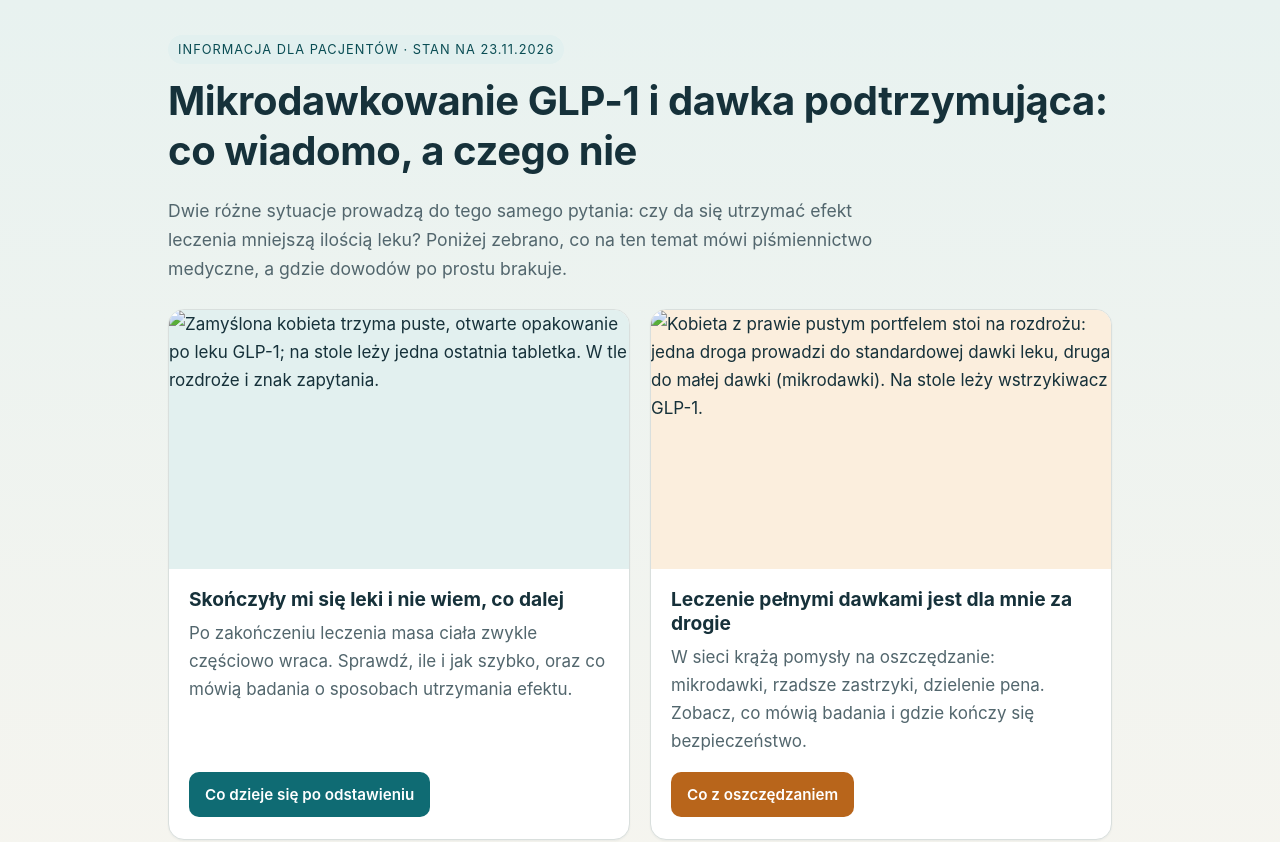
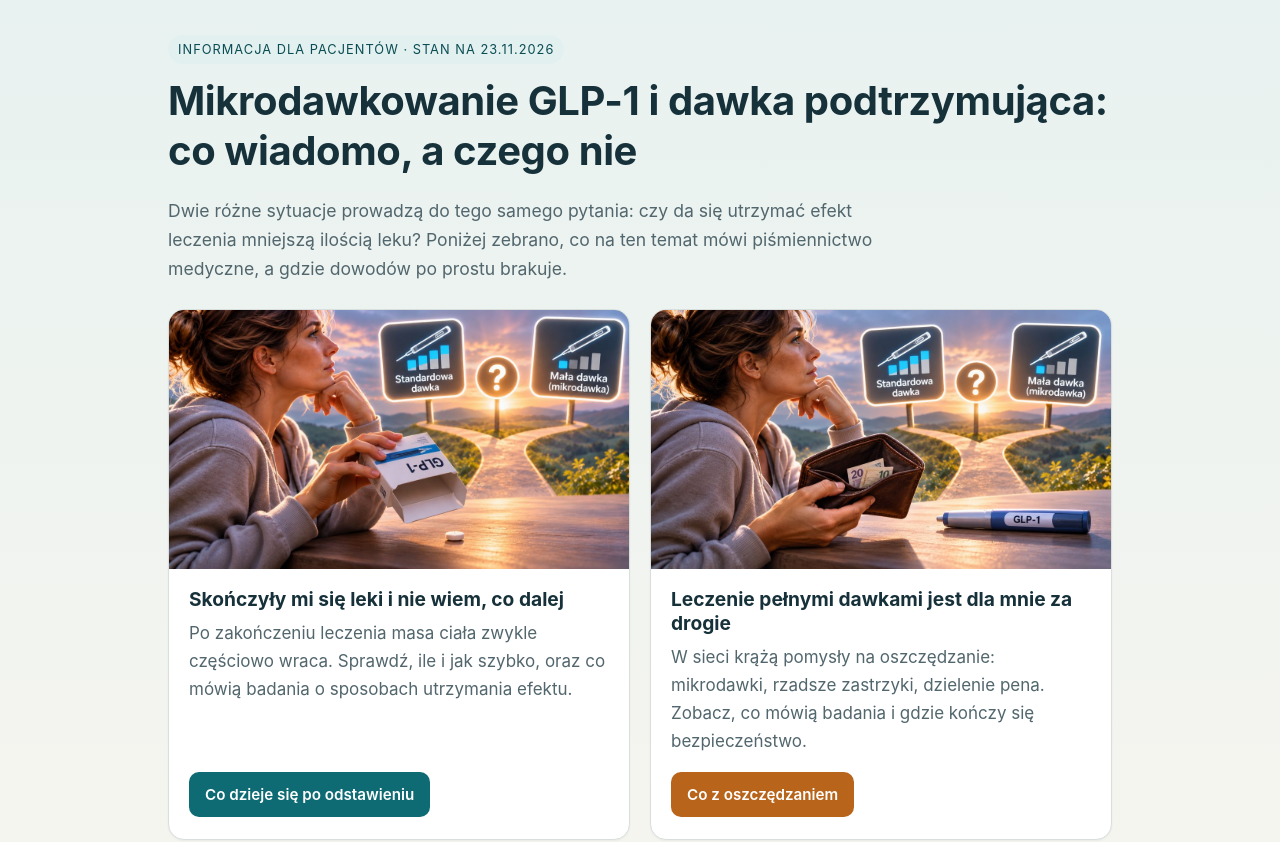
Before and after one commit to StaniD54/miniglp1, a plain HTML site: page index.html in a window 1280 px wide. Shown: the top 842 px of the page. Drawn offline with Linux system fonts and the light colour scheme.

Commit message:
Add files via upload

```diff
--- a/index.html
+++ b/index.html
@@ -103,7 +103,7 @@ footer h2{color:#fff;font-size:1.05rem}
   <div class="split">
     <article class="path">
       <div class="art">
-        <img src="skonczyly-sie.jpg" width="1200" height="658" loading="eager" decoding="async" alt="Zamyślona kobieta trzyma puste, otwarte opakowanie po leku GLP-1; na stole leży jedna ostatnia tabletka. W tle rozdroże i znak zapytania.">
+        <img src="img/skonczyly-sie.jpg" width="1200" height="658" loading="eager" decoding="async" alt="Zamyślona kobieta trzyma puste, otwarte opakowanie po leku GLP-1; na stole leży jedna ostatnia tabletka. W tle rozdroże i znak zapytania.">
       </div>
       <div class="body">
         <h2>Skończyły mi się leki i nie wiem, co dalej</h2>
@@ -114,7 +114,7 @@ footer h2{color:#fff;font-size:1.05rem}
 
     <article class="path cost">
       <div class="art">
-        <img src="drogo.jpg" width="1200" height="676" loading="eager" decoding="async" alt="Kobieta z prawie pustym portfelem stoi na rozdrożu: jedna droga prowadzi do standardowej dawki leku, druga do małej dawki (mikrodawki). Na stole leży wstrzykiwacz GLP-1.">
+        <img src="img/drogo.jpg" width="1200" height="676" loading="eager" decoding="async" alt="Kobieta z prawie pustym portfelem stoi na rozdrożu: jedna droga prowadzi do standardowej dawki leku, druga do małej dawki (mikrodawki). Na stole leży wstrzykiwacz GLP-1.">
       </div>
       <div class="body">
         <h2>Leczenie pełnymi dawkami jest dla mnie za drogie</h2>
```
